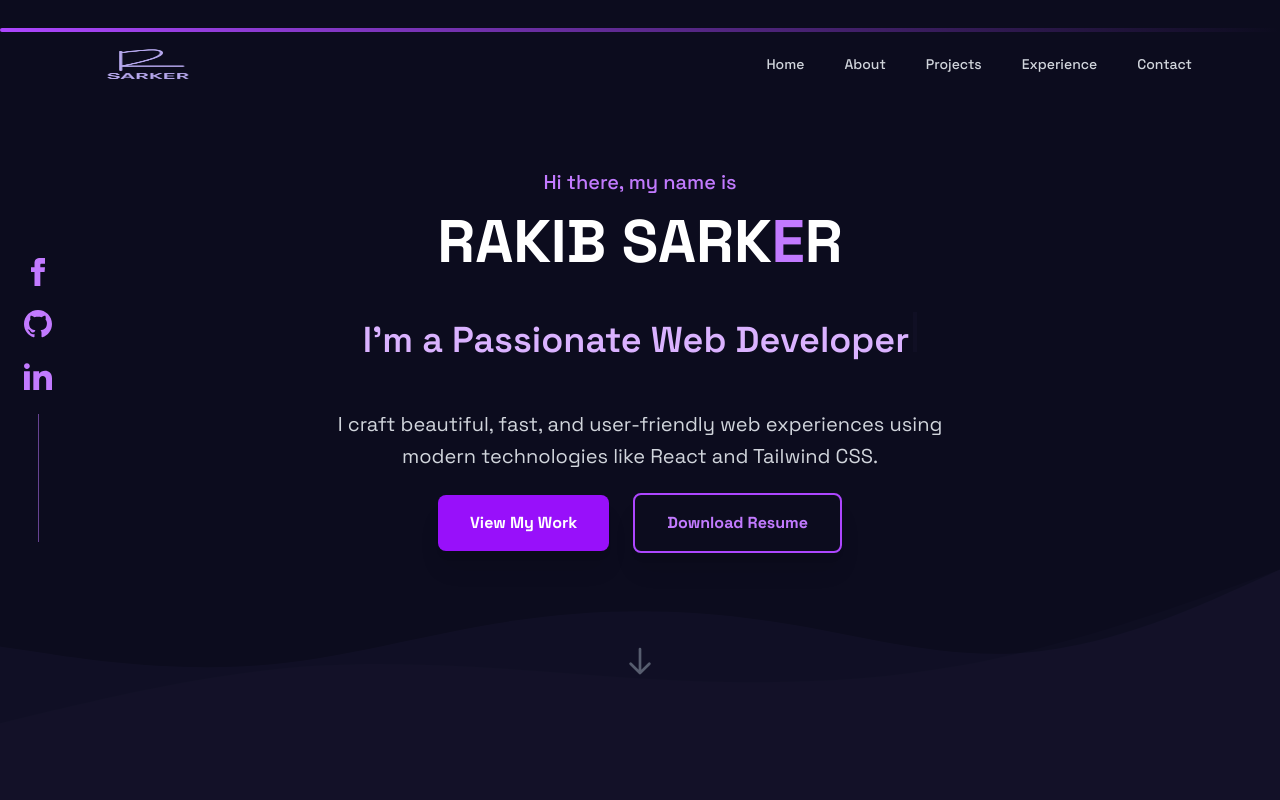
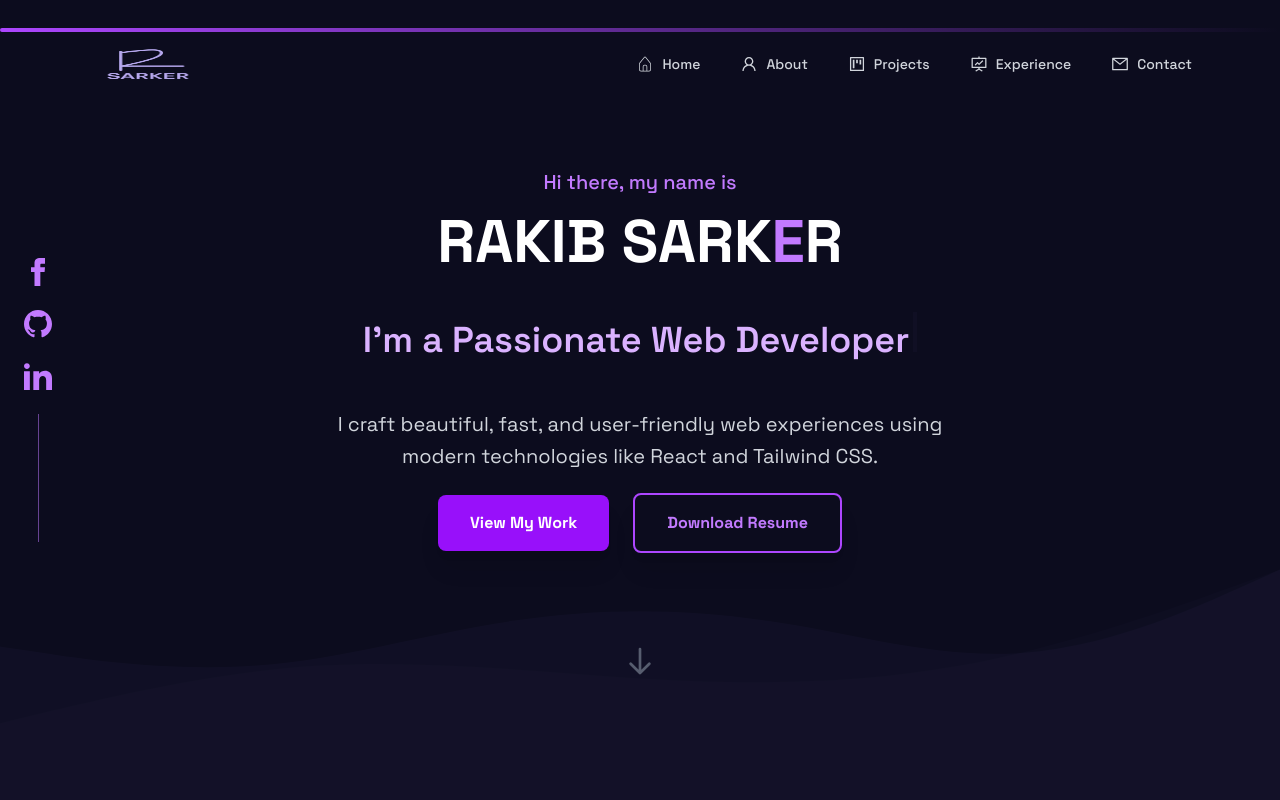
Before and after one commit to Sark-Rakib/sark-rakib-portfolio, a React (Vite) app: page / in a window 1280 px wide. Shown: the top 800 px of the page. Built offline with nearby package versions, Linux system fonts and the light colour scheme.

Commit message:
update navbar

```diff
--- a/index.html
+++ b/index.html
@@ -8,7 +8,7 @@
       href="https://i.ibb.co.com/mVqJwmg8/Adobe-Express-file.png"
     />
     <meta name="viewport" content="width=device-width, initial-scale=1.0" />
-    <title>Sark-rakib</title>
+    <title>Sark Rakib</title>
   </head>
   <body>
     <div id="root"></div>
--- a/package.json
+++ b/package.json
@@ -18,6 +18,7 @@
     "postcss": "^8.5.6",
     "react": "^19.2.0",
     "react-dom": "^19.2.0",
+    "react-helmet-async": "^2.0.5",
     "react-hook-form": "^7.68.0",
     "react-icons": "^5.5.0",
     "react-modal": "^3.16.3",
--- a/src/component/Navbar.jsx
+++ b/src/component/Navbar.jsx
@@ -1,6 +1,14 @@
 import React, { useState, useEffect } from "react";
 import { motion } from "framer-motion";
 import logo from "../assets/Compact-logo-designs.png";
+import { CiHome } from "react-icons/ci";
+
+import {
+  AiOutlineUser,
+  AiOutlineProject,
+  AiOutlineFundProjectionScreen,
+  AiOutlineMail,
+} from "react-icons/ai";
 
 export default function Navbar() {
   const [isOpen, setIsOpen] = useState(false);
@@ -15,11 +23,15 @@ export default function Navbar() {
   }, []);
 
   const navLinks = [
-    { name: "Home", href: "#home" },
-    { name: "About", href: "#about" },
-    { name: "Projects", href: "#projects" },
-    { name: "Experience", href: "#experience" },
-    { name: "Contact", href: "#contact" },
+    { name: "Home", href: "#home", icon: <CiHome /> },
+    { name: "About", href: "#about", icon: <AiOutlineUser /> },
+    { name: "Projects", href: "#projects", icon: <AiOutlineProject /> },
+    {
+      name: "Experience",
+      href: "#experience",
+      icon: <AiOutlineFundProjectionScreen />,
+    },
+    { name: "Contact", href: "#contact", icon: <AiOutlineMail /> },
   ];
 
   const handleSmoothScroll = (e, href) => {
@@ -66,13 +78,14 @@ export default function Navbar() {
                 key={link.name}
                 href={link.href}
                 onClick={(e) => handleSmoothScroll(e, link.href)}
-                className={`relative text-sm font-medium transition-all duration-300 ${
+                className={`flex items-center space-x-2 relative text-sm font-medium transition-all duration-300 ${
                   scrolled
                     ? "text-gray-200 hover:text-white"
                     : "text-gray-300 hover:text-white"
                 } after:absolute after:bottom-0 after:left-0 after:w-0 after:h-0.5 after:bg-purple-400 after:transition-all after:duration-300 hover:after:w-full`}
               >
-                {link.name}
+                {link.icon && <span className="text-lg">{link.icon}</span>}
+                <span>{link.name}</span>
               </a>
             ))}
           </div>
@@ -131,9 +144,10 @@ export default function Navbar() {
               key={link.name}
               href={link.href}
               onClick={(e) => handleSmoothScroll(e, link.href)}
-              className="block py-3 text-gray-200 hover:text-purple-400 font-medium transition"
+              className="flex items-center space-x-2 py-3 text-gray-200 hover:text-purple-400 font-medium transition"
             >
-              {link.name}
+              {link.icon && <span className="text-lg">{link.icon}</span>}
+              <span>{link.name}</span>
             </a>
           ))}
         </div>
--- a/src/component/Projects.jsx
+++ b/src/component/Projects.jsx
@@ -166,7 +166,7 @@ export default function Projects() {
           viewport={{ once: false }}
           className="text-center mt-15"
         >
-          <p className="text-lg text-purple-400 flex items-center justify-center gap-2">
+          <p className="text-lg text-purple-400 flex items-center justify-center gap-2 ">
             Want to see more? Check out my{" "}
             <motion.span
               initial={{ width: 0 }}
@@ -181,7 +181,7 @@ export default function Projects() {
               rel="noopener noreferrer"
               className="text-purple-400 flex items-center gap-1 text-2xl"
             >
-              <FaGithub />
+              <FaGithub className="bg-purple-500 text-black rounded-full p-1 hover:text-white" />
             </a>
           </p>
         </motion.div>
--- a/src/component/Services.jsx
+++ b/src/component/Services.jsx
@@ -128,7 +128,7 @@ export default function Services() {
   return (
     <section
       id="services"
-      className="py-20 bg-gradient-to-b from-[#0f0f2f] via-[#0c0c1e] to-[#0a0a1a]"
+      className=" py-20 bg-gradient-to-b from-[#0f0f2f] via-[#0c0c1e] to-[#0a0a1a]"
     >
       <div className="max-w-7xl mx-auto px-6 sm:px-8 lg:px-12">
         {/* Header */}
@@ -137,7 +137,7 @@ export default function Services() {
             What <span className="text-purple-400">I Do</span>
             <motion.span
               initial={{ width: 0 }}
-              whileInView={{ width: "92%" }}
+              whileInView={{ width: "95%" }}
               viewport={{ once: false }}
               transition={{ duration: 1.2, delay: 0.5 }}
               className="absolute top-10 left-1/2 -translate-x-1/2 w-40 h-1 bg-gradient-to-r from-purple-500 rounded-full"
--- a/src/component/Skills.jsx
+++ b/src/component/Skills.jsx
@@ -88,7 +88,7 @@ export default function Skills() {
             Tech <span className="text-purple-400">Stack</span>
             <motion.span
               initial={{ width: 0 }}
-              whileInView={{ width: "130px" }}
+              whileInView={{ width: "142px" }}
               viewport={{ once: false }}
               transition={{ duration: 1.2, delay: 0.5 }}
               className="absolute top-9 left-1/2 -translate-x-1/2  h-1 bg-gradient-to-r from-purple-500 rounded-full"
```
Also changed, not shown: 1 other file (tests, documents, lock files or other folders).
